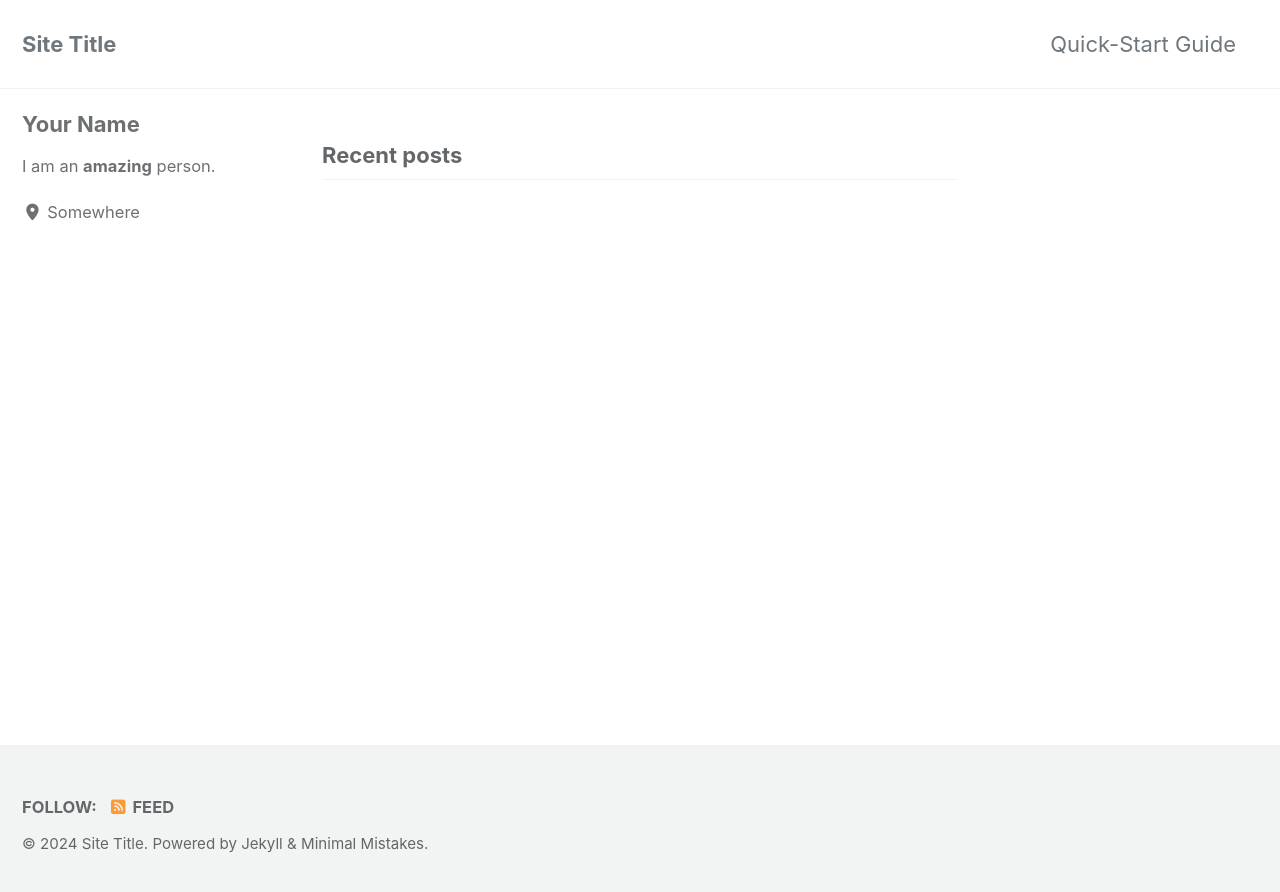
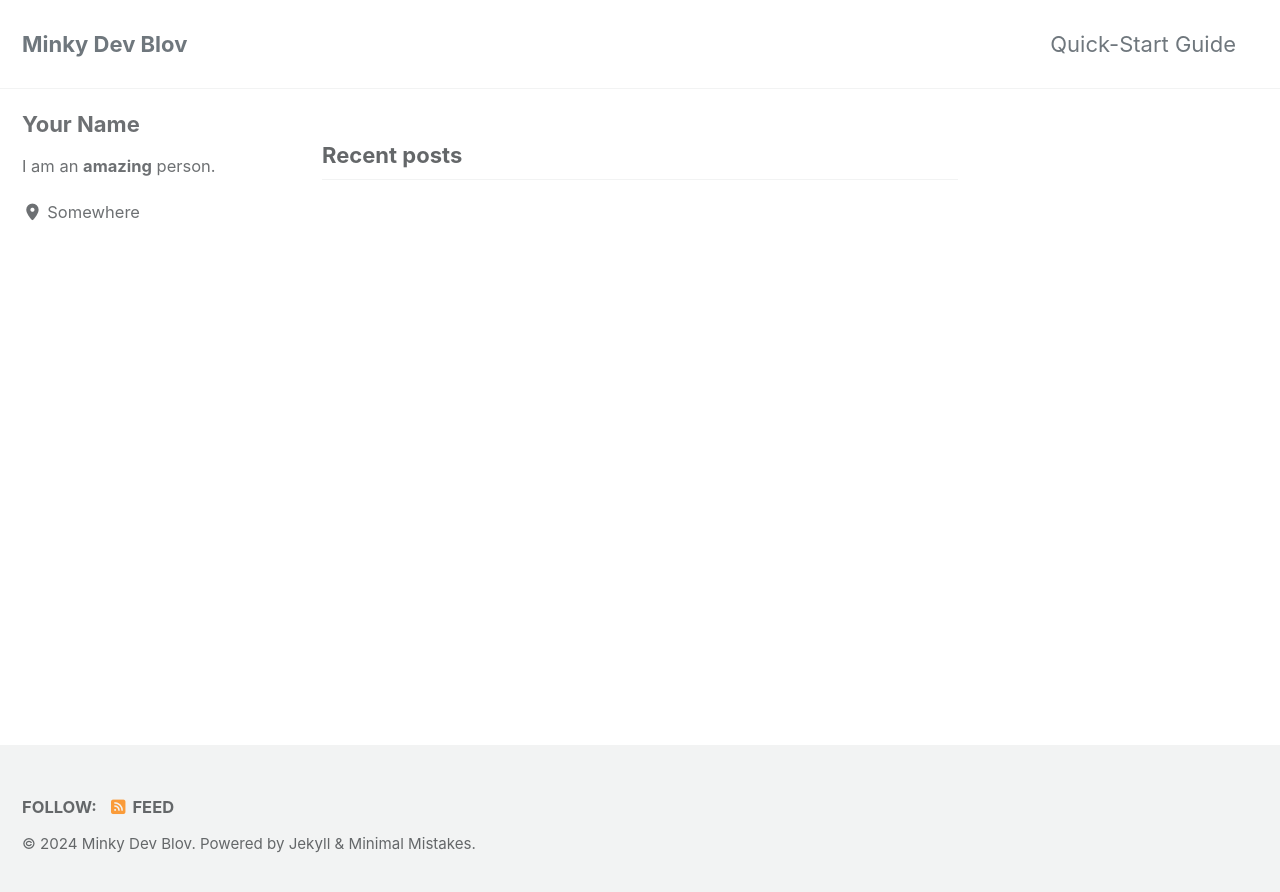
Before and after one commit to kimminkyeu/kimminkyeu-github.io, a Jekyll site: the page built from index.html, in a window 1280 px wide. Shown: the top 892 px of the page. Built offline with Jekyll 4.4.1, drawn with Linux system fonts in a browser that asks for light colours; cached includes are drawn as plain includes; the list of posts is cut into pages by our own code.

Commit message:
initial commit

```diff
--- a/_config.yml
+++ b/_config.yml
@@ -11,17 +11,17 @@
 # https://mmistakes.github.io/minimal-mistakes/docs/quick-start-guide/#installing-the-theme
 
 # theme                  : "minimal-mistakes-jekyll"
-# remote_theme           : "mmistakes/minimal-mistakes"
+remote_theme           : "mmistakes/minimal-mistakes"
 minimal_mistakes_skin    : "default" # "air", "aqua", "contrast", "dark", "dirt", "neon", "mint", "plum", "sunrise"
 
 # Site Settings
 locale                   : "en-US"
 rtl                      : # true, false (default) # turns direction of the page into right to left for RTL languages
-title                    : "Site Title"
-title_separator          : "-"
+title                    : "Minky Dev Blov"
+title_separator          : " "
 subtitle                 : # site tagline that appears below site title in masthead
-name                     : "Your Name"
-description              : "An amazing website."
+name                     : "Minkyeu Kim"
+description              : "김민규의 개발 블로그입니다."
 url                      : # the base hostname & protocol for your site e.g. "https://mmistakes.github.io"
 baseurl                  : # the subpath of your site, e.g. "/blog"
 repository               : # GitHub username/repo-name e.g. "mmistakes/minimal-mistakes"
```
